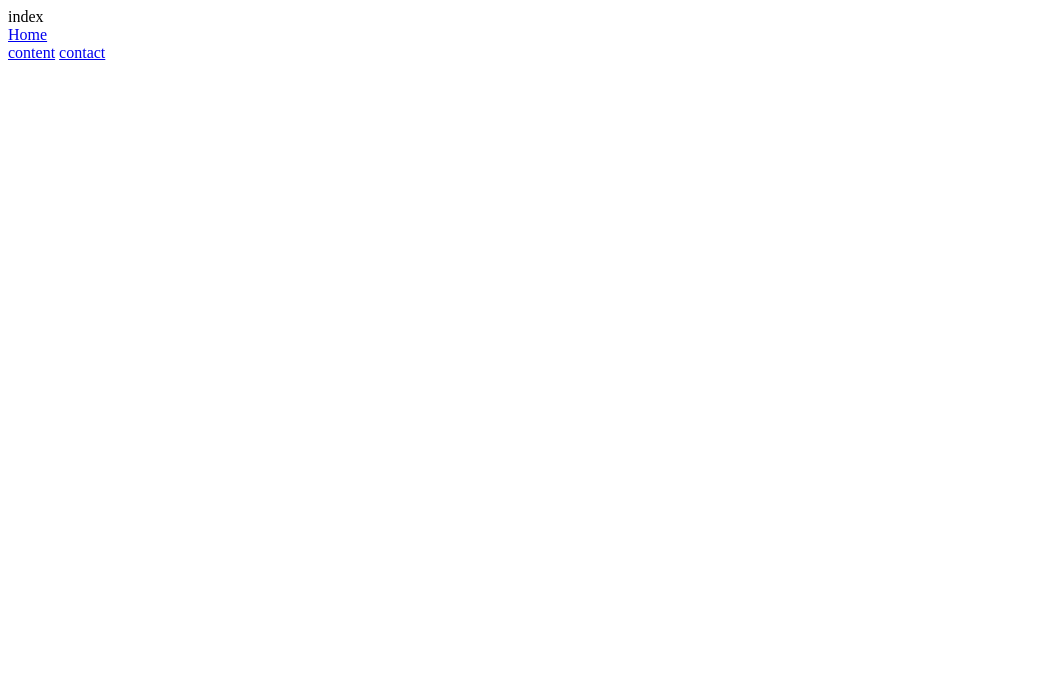
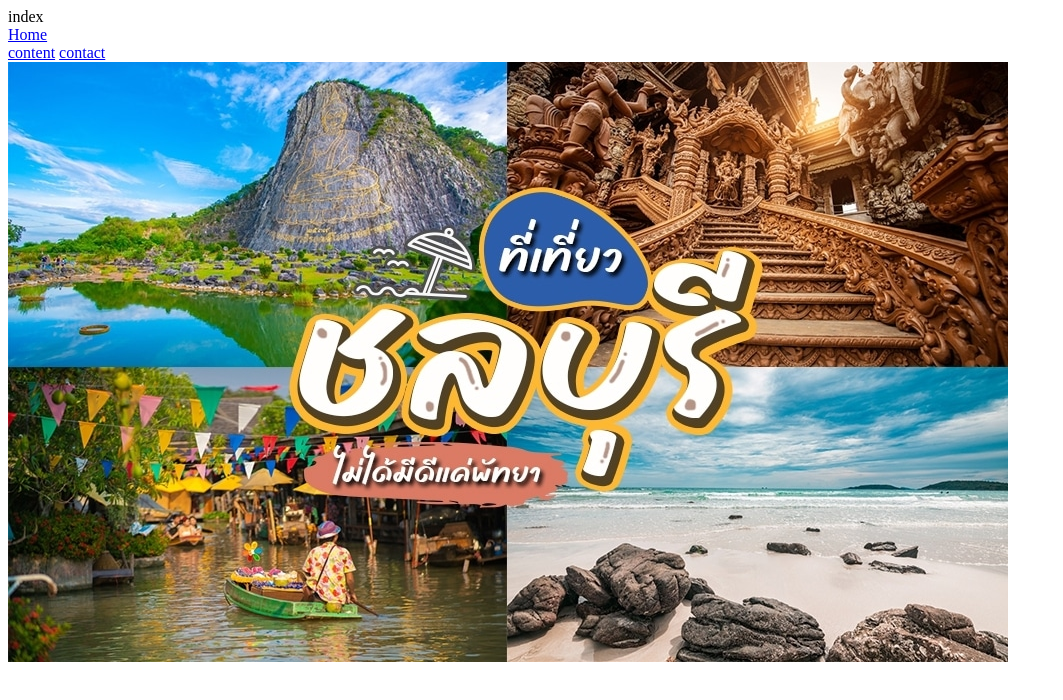
Before and after one commit to kunyikan/chonburi, a plain HTML site: page index.html in a window 1280 px wide. Shown: the whole page, without its empty margins (0-1063 px from the left). Drawn offline with Linux system fonts and the light colour scheme.

Commit message:
เพิ่มรูปภาพปก

```diff
--- a/index.html
+++ b/index.html
@@ -14,5 +14,15 @@ index
             <a href="contact.html">contact</a>
         </nav>
     </header>
+    <main>
+        <section>
+            <article>
+                <div class="img-con">
+                    <img src="/image/homepage.jpg" alt="">
+                </div>
+            </article>
+        </section>
+    </main>
+
 </body>
 </html>
```
Also changed, not shown: image/homepage.jpg (added).
